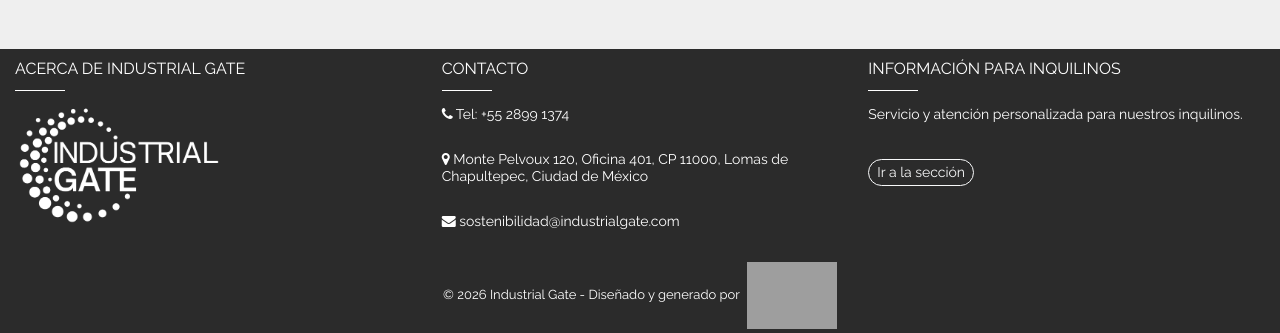
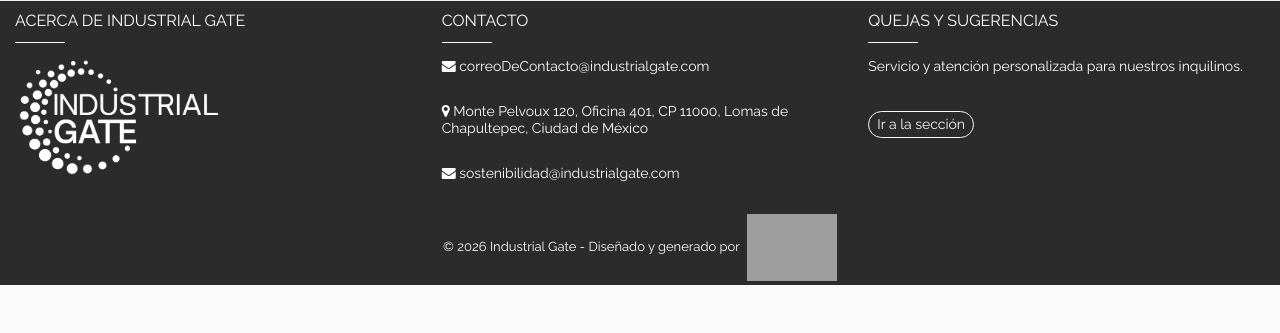
Before and after one commit to diegosanru/ig_esg, a Django app: page /es/materialidad in a window 1280 px wide. Shown: the part 5105-5438 px from the top of the page. After the commit the page ends 5390 px from the top, so only its background shows below. Run offline with Django 3.2, Linux system fonts and the light colour scheme; some libraries are stand-ins or nearby versions; grey boxes are pictures that could not be loaded.

Commit message:
alineacion 2

```diff
--- a/frontend/templates/es/frontend/index.html
+++ b/frontend/templates/es/frontend/index.html
@@ -222,7 +222,7 @@
                     <div class="row d-flex align-items-center flex-wrap">
                         <div class="col-md-6">
                             <p class="text-justify">
-                                La integridad y la transparencia son pilares de nuestra operación. Contamos con un gobierno corporativo sólido, respaldado por comités especializados, una política ASG formal y un código de ética que rige nuestra toma de decisiones. A través de este marco, fortalecemos la confianza de nuestros grupos de interés y garantizamos un manejo responsable del capital.
+                                La integridad y la transparencia son pilares de nuestra operación. Contamos con un gobierno corporativo sólido, respaldado por comités especializados, una política ASG y un código de ética que rige nuestra toma de decisiones. A través de este marco, fortalecemos la confianza de nuestros grupos de interés y garantizamos un manejo responsable del capital.
 
                             </p>
                         </div>
--- a/frontend/templates/es/frontend/modelo_asg/materialidad.html
+++ b/frontend/templates/es/frontend/modelo_asg/materialidad.html
@@ -675,11 +675,11 @@
                                     GRESB (Global Real Estate Sustainability Benchmark), donde reportamos desde 2023 nuestro desempeño ASG para compararnos con los más altos estándares internacionales.
                                 </p>
                             </li>
-                            <li>
+                            <!-- <li>
                                 <p style="color: white">
                                     Distintivo Empresa Socialmente Responsable (ESR), otorgado por nuestras buenas prácticas éticas, sociales y ambientales.
                                 </p>
-                            </li>
+                            </li> -->
                         </ul>
                     </div>
                 </div>
--- a/frontend/templates/partials/footer.html
+++ b/frontend/templates/partials/footer.html
@@ -26,21 +26,31 @@
             <div class="col-md-4 cont mb-1">
                 <h3 class="footer-title">Contacto</h3>
 
-                <p class="news-note mb-1"><i class="fa fa-phone" aria-hidden="true"></i> Tel: +55 2899 1374</p>
+                <!-- <p class="news-note mb-1"><i class="fa fa-phone" aria-hidden="true"></i> Tel: +55 2899 1374</p>
+                <br> -->
+
+                <p class="mb-1">
+                    <a class="news-note text-white" href="mailto:sostenibilidad@industrialgate.com "><i
+                            class="fa fa-envelope" aria-hidden="true"></i>
+                            correoDeContacto@industrialgate.com
+                    </a>
+                </p>
                 <br>
+
                 <p class="news-note mb-1"><i class="fa fa-map-marker" aria-hidden="true"></i> Monte Pelvoux 120, Oficina 401, CP 11000, Lomas de Chapultepec, Ciudad de México</p>
                 <br>
                 <p class="mb-1">
-                    <a class="news-note text-white" href="mailto:sostenibilidad@industrialgate.com "
-                        ><i
+                    <a class="news-note text-white" href="mailto:sostenibilidad@industrialgate.com "><i
                             class="fa fa-envelope" aria-hidden="true"></i>
                             sostenibilidad@industrialgate.com
-                    </a></p><br>
+                    </a>
+                </p>
+                <br>
 
 
             </div>
             <div class="col-md-4 mb-1">
-                <h3 class="footer-title">Información para inquilinos</h3>
+                <h3 class="footer-title">Quejas y sugerencias</h3>
                 <div class="d-flex flex-column justify-content-around align-items-baseline">
                     <p class="mb-1">
                         Servicio y atención personalizada para nuestros inquilinos.
--- a/frontend/templates/partials/menu.html
+++ b/frontend/templates/partials/menu.html
@@ -135,7 +135,7 @@
 
     <li class="sub">
         <a href="https://www.industrialgate.mx/es/complaints">
-            <div>{% trans 'Inquilinos' %}</div>
+            <div>{% trans 'Quejas y sugerencias' %}</div>
         </a>
 
     </li>
--- a/frontend/templates/partials/slider_index.html
+++ b/frontend/templates/partials/slider_index.html
@@ -89,7 +89,7 @@
                           data-endeasing="Power4.easeIn" style="z-index: 11; font-size: 30px;white-space:revert;">
                          {% trans 'Actuamos con integridad, transparencia y responsabilidad, guiando cada decisión con altos estándares éticos.' %}
                          <br/>
-                         <a href="{% url 'inicio' %}"
+                         <a href="{% url 'gobernanza' %}"
                             class="button button-border button-rounded button-large noleftmargin topmargin-sm mb-5 border-white text-white">{% trans 'Consulta nuestro modelo de gobierno' %}</a>
                     </div>
                 </li>
```
